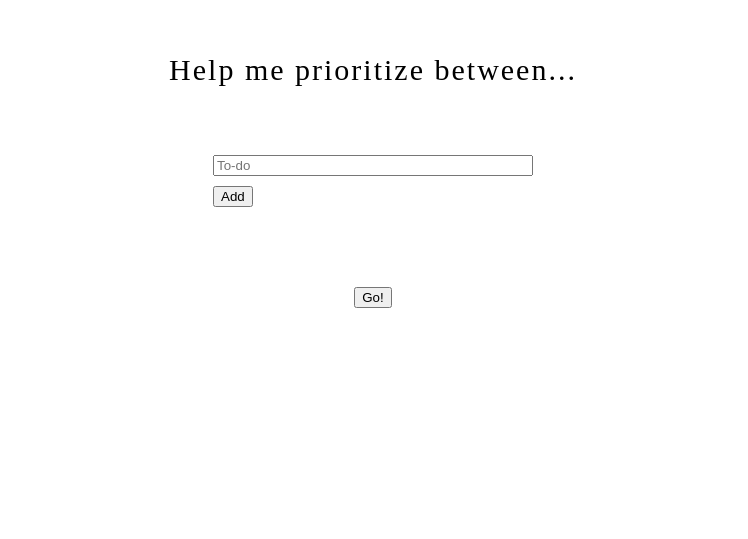
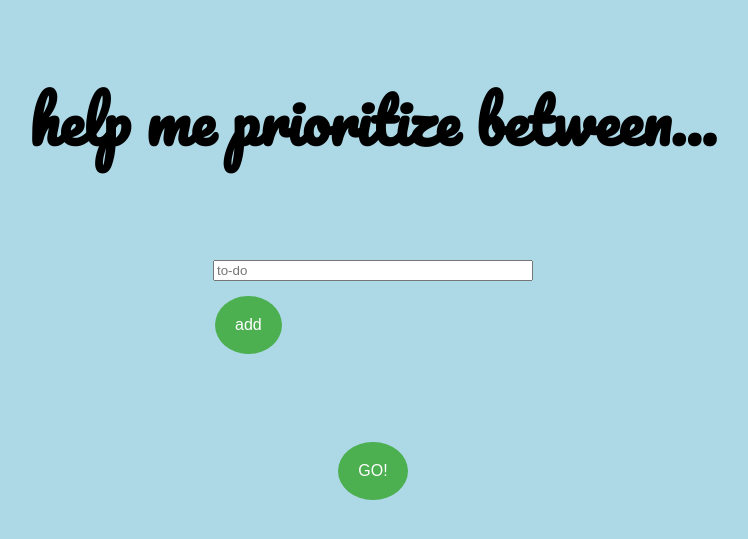
Before and after one commit to tinakodar/help-me-choose, a plain HTML site: page index.html in a window 1280 px wide. Shown: the part 167-706 px from the top of the page, without its empty margins (267-1015 px from the left). Drawn offline with nearby package versions, Linux system fonts and the light colour scheme.

Commit message:
Updated main.css

```diff
--- a/index.html
+++ b/index.html
@@ -7,15 +7,16 @@
     </meta>
   </head>
   <body>
-    <h1>Help me prioritize between...</h1>
+    <link &amp;lt;link href='http://fonts.googleapis.com/css?family=Pacifico|Arimo' rel='stylesheet' type='text/css'&amp;gt;>
+    <h1>help me prioritize between...</h1>
     <div class="input_section">
       <div class="inputs">
-        <input placeholder="To-do"></input>
+        <input placeholder="to-do"></input>
       </div>
-      <button class="add_option">Add</button>
+      <button class="add_option">add</button>
     </div>
     <div class="result_section"></div>
-    <button>Go!</button>
+    <button>GO!</button>
 
     <script src="https://code.jquery.com/jquery-3.3.1.min.js"></script>
     <script>
@@ -28,10 +29,13 @@
 
         $('.add_option').click(add_options)
 
+      var options = []
+
+
      })
 
      $("h1").click(function(){
-        $("body").css("background-color", "lightblue");
+        $("body").css("background-color", "lightgreen");
 
     });
 
--- a/main.css
+++ b/main.css
@@ -5,13 +5,13 @@ body {
   justify-content: center;
   align-items: center;
   margin-top: 200px;
+  background-color: lightblue;
 }
 
 h1 {
-  font-weight: lighter;
-  font-size: 30px;
-  letter-spacing: 2px;
-  margin-bottom: 8px;
+    font-family: 'Pacifico', cursive;
+    font-size: 60px;
+    line-height: 1.6;
 }
 
 .input_section {
@@ -26,9 +26,23 @@ h1 {
 }
 
 input {
-  margin-top: 10px;
+  margin-top: 1px;
 }
 
 .add_option {
-  margin-top: 10px;
+  margin-top: 15px;
 }
+
+button {
+  background-color: #4CAF50; /* Green */
+  border: none;
+  color: white;
+  padding: 20px;
+  text-align: center;
+  text-decoration: none;
+  display: inline-block;
+  font-size: 16px;
+  margin: 4px 2px;
+  cursor: pointer;
+  border-radius: 50%;
+}
```
